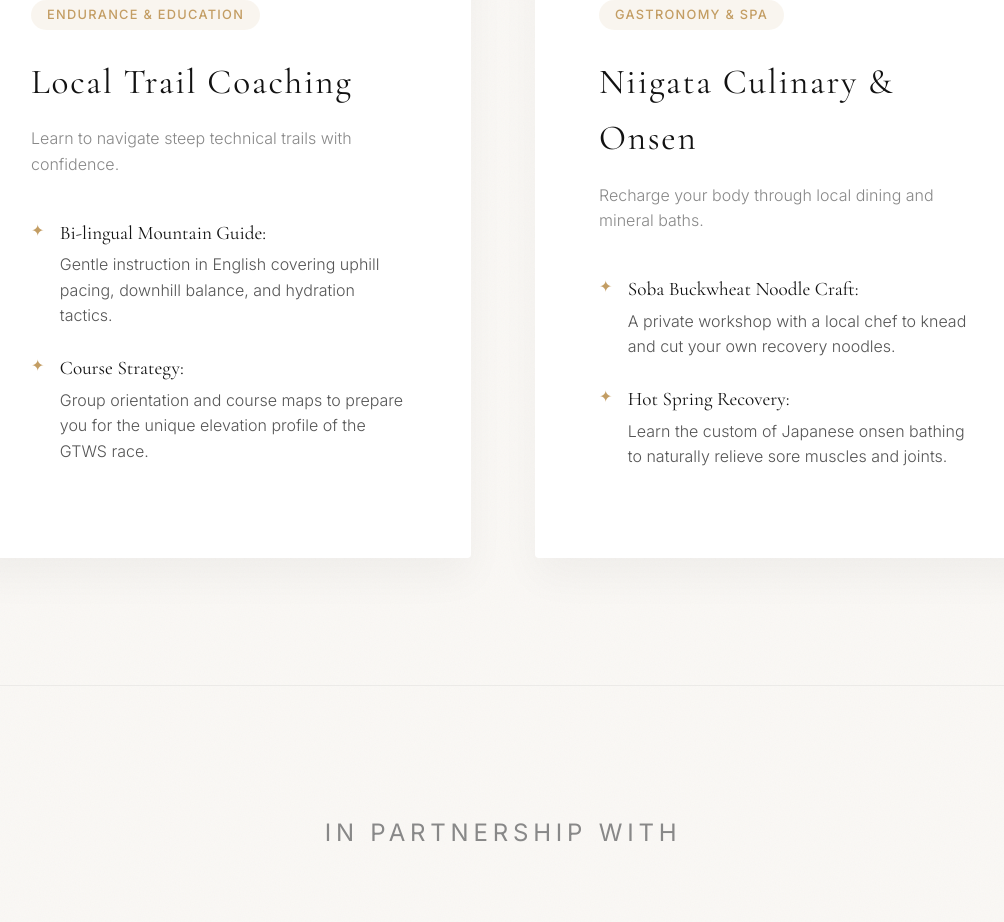
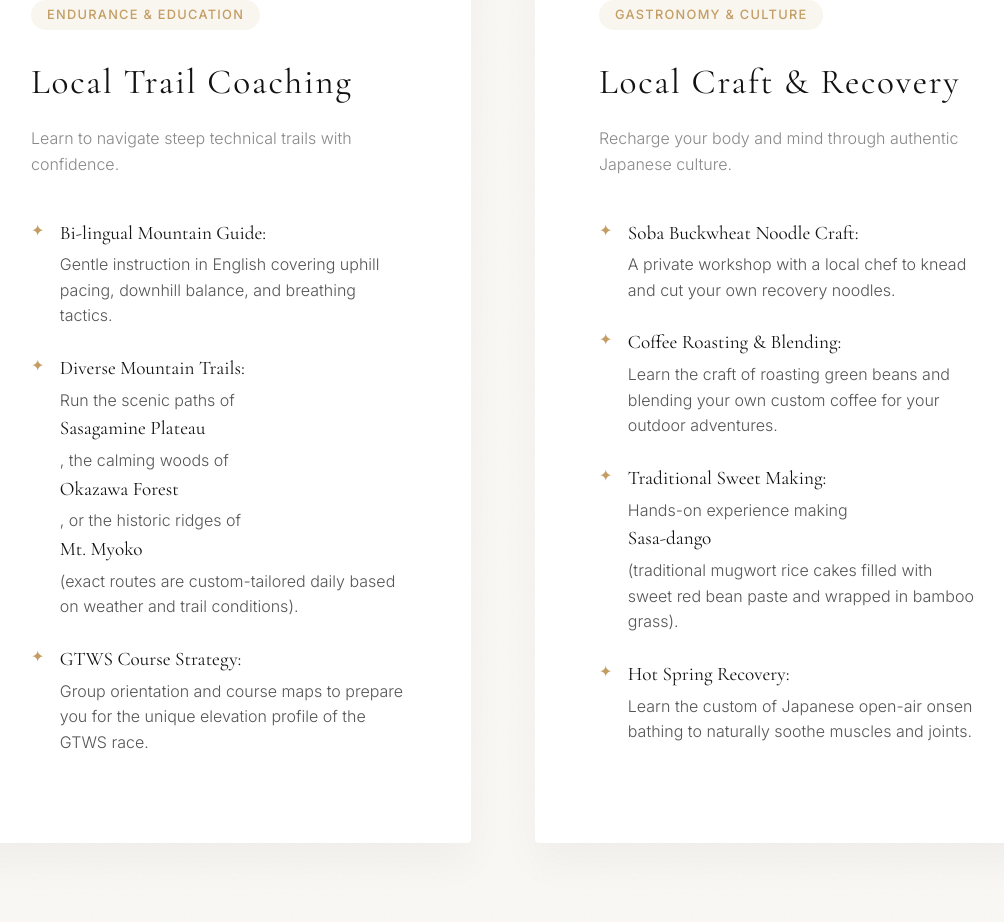
Before and after one commit to masudayasuhisa/touch-the-sky-japan, a Next.js app: page /myoko/02 in a window 1280 px wide. Shown: the part 6220-7142 px from the top of the page, without its empty margins (137-1141 px from the left). Built offline with nearby package versions, Linux system fonts and the light colour scheme; no server answers.

Commit message:
feat: update Collection #02 trail routes and cultural activities

```diff
--- a/app/myoko/02/page.jsx
+++ b/app/myoko/02/page.jsx
@@ -297,23 +297,32 @@ ${formData.message}`;
             <p className="activity-sub">Learn to navigate steep technical trails with confidence.</p>
             <ul className="activity-list">
               <li>
-                <strong>Bi-lingual Mountain Guide:</strong> Gentle instruction in English covering uphill pacing, downhill balance, and hydration tactics.
+                <strong>Bi-lingual Mountain Guide:</strong> Gentle instruction in English covering uphill pacing, downhill balance, and breathing tactics.
               </li>
               <li>
-                <strong>Course Strategy:</strong> Group orientation and course maps to prepare you for the unique elevation profile of the GTWS race.
+                <strong>Diverse Mountain Trails:</strong> Run the scenic paths of <strong>Sasagamine Plateau</strong>, the calming woods of <strong>Okazawa Forest</strong>, or the historic ridges of <strong>Mt. Myoko</strong> (exact routes are custom-tailored daily based on weather and trail conditions).
+              </li>
+              <li>
+                <strong>GTWS Course Strategy:</strong> Group orientation and course maps to prepare you for the unique elevation profile of the GTWS race.
               </li>
             </ul>
           </div>
           <div className="activity-card animate-up" style={{transitionDelay: '0.3s'}}>
-            <div className="activity-badge">Gastronomy & Spa</div>
-            <h3>Niigata Culinary & Onsen</h3>
-            <p className="activity-sub">Recharge your body through local dining and mineral baths.</p>
+            <div className="activity-badge">Gastronomy & Culture</div>
+            <h3>Local Craft & Recovery</h3>
+            <p className="activity-sub">Recharge your body and mind through authentic Japanese culture.</p>
             <ul className="activity-list">
               <li>
                 <strong>Soba Buckwheat Noodle Craft:</strong> A private workshop with a local chef to knead and cut your own recovery noodles.
               </li>
               <li>
-                <strong>Hot Spring Recovery:</strong> Learn the custom of Japanese onsen bathing to naturally relieve sore muscles and joints.
+                <strong>Coffee Roasting & Blending:</strong> Learn the craft of roasting green beans and blending your own custom coffee for your outdoor adventures.
+              </li>
+              <li>
+                <strong>Traditional Sweet Making:</strong> Hands-on experience making <strong>Sasa-dango</strong> (traditional mugwort rice cakes filled with sweet red bean paste and wrapped in bamboo grass).
+              </li>
+              <li>
+                <strong>Hot Spring Recovery:</strong> Learn the custom of Japanese open-air onsen bathing to naturally soothe muscles and joints.
               </li>
             </ul>
           </div>
```
